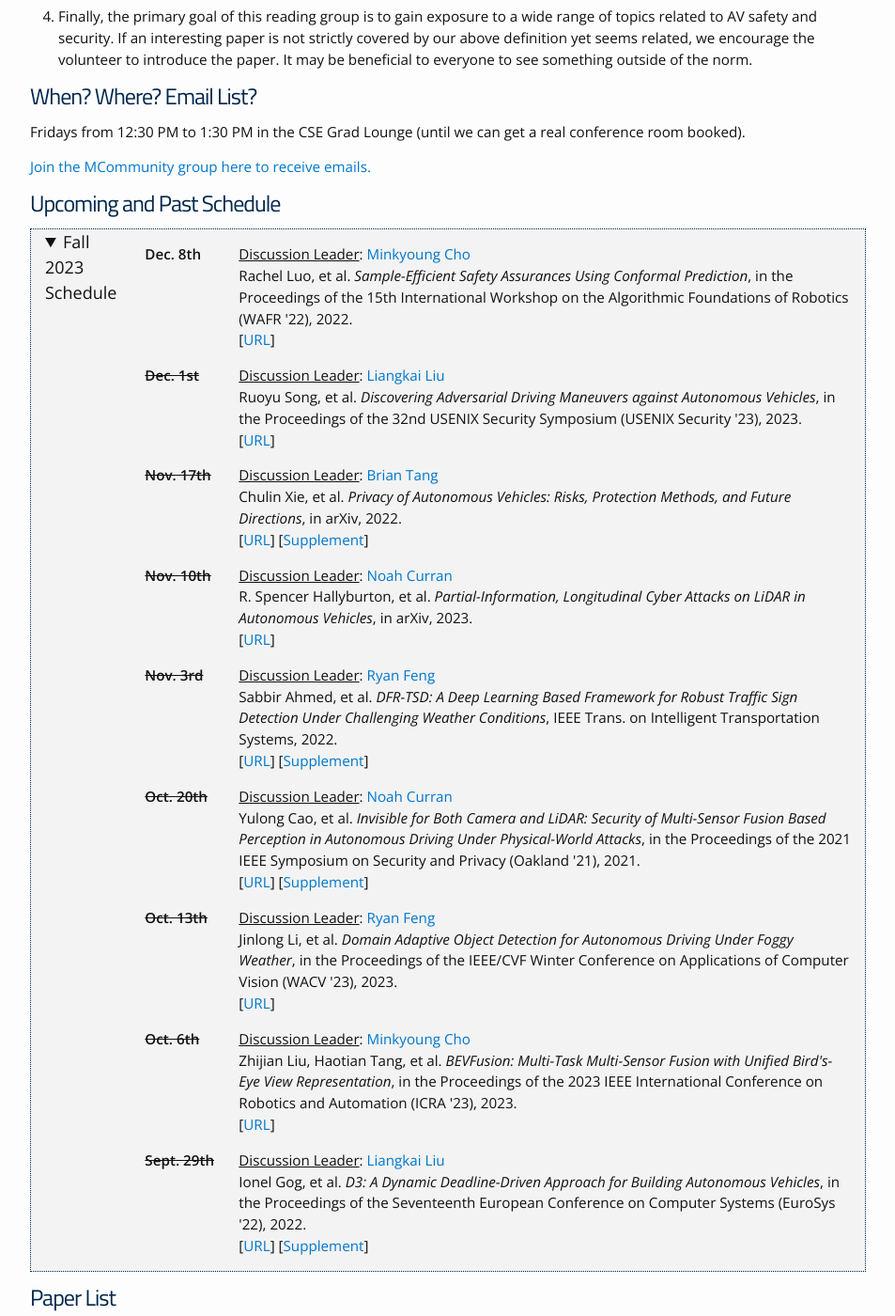
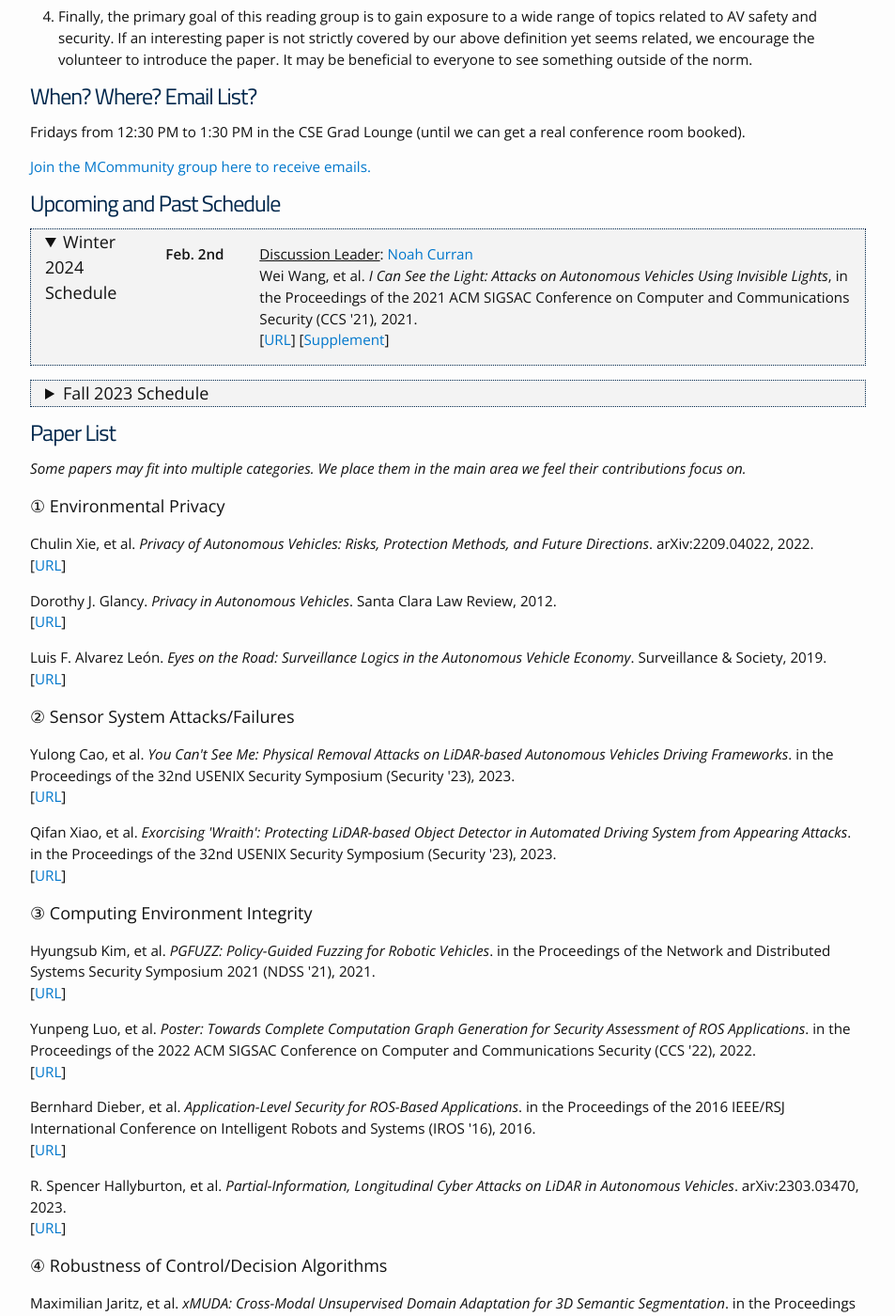
Before and after one commit to noah-curran/noah-curran.github.io, a Jekyll site: the page built from av-safe-sec.md, in a window 1280 px wide and 1400 px high, scrolled down 1429 px. Shown: the whole window at 94% size, without its empty margins (163-1116 px from the left). Built offline with Jekyll 4.4.1, drawn with Linux system fonts in a browser that asks for light colours.

Commit message:
update and add W24 events

```diff
--- a/av-safe-sec.md
+++ b/av-safe-sec.md
@@ -57,9 +57,15 @@ Come to one of our meetings -->
 # Upcoming and Past Schedule
 
 <details open class="details-box">
+    <summary>Winter 2024 Schedule</summary>
+
+    {% include readinggroupevent.html date="Feb. 2nd" volunteer="Noah Curran" volunteer_url="https://ntcurran.com" authors="Wei Wang, et al" title="I Can See the Light: Attacks on Autonomous Vehicles Using Invisible Lights" pubvenue="in the Proceedings of the 2021 ACM SIGSAC Conference on Computer and Communications Security (CCS '21)" year="2021" url="https://dl.acm.org/doi/abs/10.1145/3460120.3484766" supp="https://www.ndss-symposium.org/wp-content/uploads/2023/02/vehiclesec2023-23055-paper.pdf" %}
+</details>
+
+<details close class="details-box">
     <summary>Fall 2023 Schedule</summary>
 
-    {% include readinggroupevent.html date="Dec. 8th" volunteer="Minkyoung Cho" volunteer_url="https://minkyoungcho.github.io/" authors="Rachel Luo, et al" title="Sample-Efficient Safety Assurances Using Conformal Prediction" pubvenue="in the Proceedings of the 15th International Workshop on the Algorithmic Foundations of Robotics (WAFR '22)" year="2022" url="https://arxiv.org/abs/2109.14082" %}
+    {% include readinggroupeventpast.html date="Dec. 8th" volunteer="Minkyoung Cho" volunteer_url="https://minkyoungcho.github.io/" authors="Rachel Luo, et al" title="Sample-Efficient Safety Assurances Using Conformal Prediction" pubvenue="in the Proceedings of the 15th International Workshop on the Algorithmic Foundations of Robotics (WAFR '22)" year="2022" url="https://arxiv.org/abs/2109.14082" %}
     {% include readinggroupeventpast.html date="Dec. 1st" volunteer="Liangkai Liu" volunteer_url="https://sites.google.com/view/liangkai/home" authors="Ruoyu Song, et al" title="Discovering Adversarial Driving Maneuvers against Autonomous Vehicles" pubvenue="in the Proceedings of the 32nd USENIX Security Symposium (USENIX Security '23)" year="2023" url="https://www.usenix.org/conference/usenixsecurity23/presentation/song" %}
     {% include readinggroupeventpast.html date="Nov. 17th" volunteer="Brian Tang" volunteer_url="https://www.bjaytang.com/" authors="Chulin Xie, et al" title="Privacy of Autonomous Vehicles: Risks, Protection Methods, and Future Directions" pubvenue="in arXiv" year="2022" url="https://arxiv.org/abs/2209.04022" supp="https://docs.google.com/document/d/1J35PLzKezfKenFR1Joyi_CBfntHNmA5x9-nSu8WfRVM/edit#heading=h.x82vtn1j0arq" %}
     {% include readinggroupeventpast.html date="Nov. 10th" volunteer="Noah Curran" volunteer_url="https://ntcurran.com" authors="R. Spencer Hallyburton, et al" title="Partial-Information, Longitudinal Cyber Attacks on LiDAR in Autonomous Vehicles" pubvenue="in arXiv" year="2023" url="https://arxiv.org/pdf/2303.03470.pdf" %}
```
